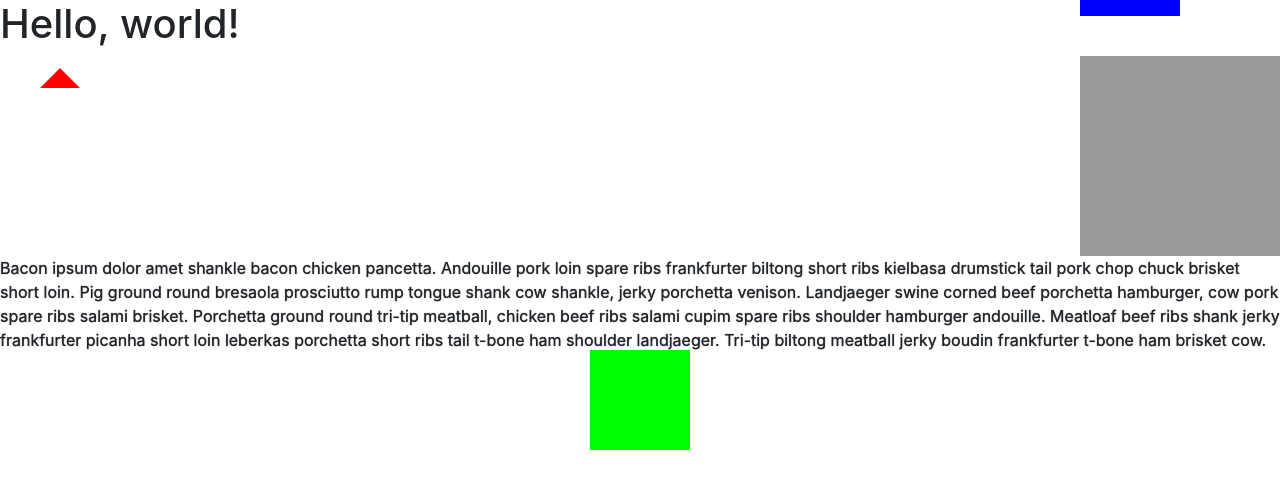
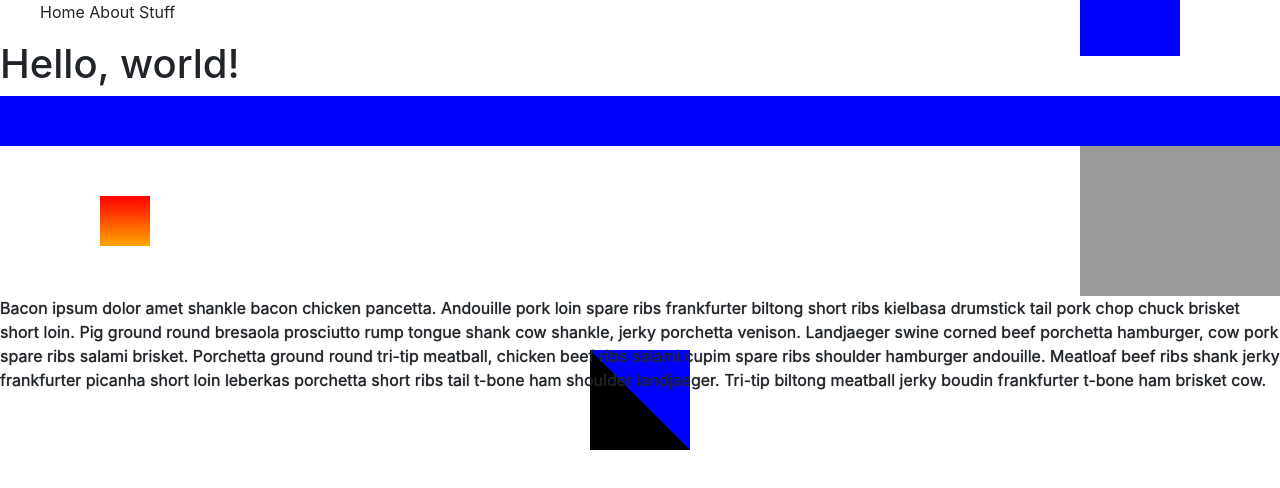
Before and after one commit to ZacharyRSmith/tut-css, a website: page index.html in a window 1280 px wide. Shown: the top 488 px of the page. Drawn offline with nearby package versions, Linux system fonts and the light colour scheme.

Commit message:
PLAY!! w/css transitions

```diff
--- a/index.html
+++ b/index.html
@@ -20,6 +20,22 @@
     <link href="css/main.css" rel="stylesheet">
   </head>
   <body>
+    <nav>
+      <ul>
+        <li>Home</li>
+
+        <li class="about-list">About
+          <ul>
+            <li>Us</li>
+
+            <li>You</li>
+          </ul>
+        </li>
+
+        <li>Stuff</li>
+      </ul>
+    </nav>
+
     <h1>Hello, <span data-tooltip="true" data-name="world">world!</span></h1>
 
     <!-- <div class="blue-box"></div> -->
@@ -32,6 +48,8 @@
       <div class="green-box"></div>
     </div>
 
+    <div class="gradient-box"></div>
+
     <p class="clear-fix">Bacon ipsum dolor amet shankle bacon chicken pancetta. Andouille pork loin spare ribs frankfurter biltong short ribs kielbasa drumstick tail pork chop chuck brisket short loin. Pig ground round bresaola prosciutto rump tongue shank cow shankle, jerky porchetta venison. Landjaeger swine corned beef porchetta hamburger, cow pork spare ribs salami brisket. Porchetta ground round tri-tip meatball, chicken beef ribs salami cupim spare ribs shoulder hamburger andouille. Meatloaf beef ribs shank jerky frankfurter picanha short loin leberkas porchetta short ribs tail t-bone ham shoulder landjaeger. Tri-tip biltong meatball jerky boudin frankfurter t-bone ham brisket cow.</p>
 
     <!-- jQuery (necessary for Bootstrap's JavaScript plugins) -->
--- a/public/css/main.css
+++ b/public/css/main.css
@@ -19,24 +19,36 @@ h1:after {
 span {
   position: relative;
 }
-span[data-tooltip="true"]:hover:before {
+span[data-tooltip="true"]:before {
   content: attr(data-name);
   position: absolute;
+  opacity: 0;
   bottom: -1.5em;
   left: 0em;
   background-color: yellow;
   border-radius: 10px;
   padding: 0 10px;
+
+  transition: 1s 50ms;
 }
-span[data-tooltip="true"]:hover:after {
+span[data-tooltip="true"]:after {
   content: '';
   position: absolute;
+  opacity: 0;
   width: 0;
   height: 0;
   bottom: -0.5em;
   left: 0em;
   border: 15px solid transparent;
   border-bottom-color: yellow;
+
+  transition: 1s 50ms;
+}
+span[data-tooltip="true"]:hover:before {
+  opacity: 1;
+}
+span[data-tooltip="true"]:hover:after {
+  opacity: 1;
 }
 
 .blue-box-container {
@@ -65,12 +77,10 @@ span[data-tooltip="true"]:hover:after {
 .green-box {
   margin: 0 auto;
   z-index: 0;
-  height: 100px;
-  width: 100px;
-  /*background: green;*/
-  /*background: rgba(0%, 100%, 0%, 1);*/
-  /*background: rgba(0, 255, 0, 1);*/
-  background: rgb(0, 255, 0);
+  height: 0;
+  width: 0;
+  border: 50px solid transparent;
+  border-color: blue blue black black;
 }
 
 .clear-fix {
@@ -83,3 +93,43 @@ span[data-tooltip="true"]:hover:after {
 p {
   text-shadow: 0 0 1px currentColor;
 }
+
+.gradient-box {
+  height: 50px;
+  position: relative;
+  transition: 1s 50ms;
+  background-color: blue;
+  /*background-image: radial-gradient(blue, indigo);*/
+}
+.gradient-box:hover {
+  background-color: indigo;
+  transform: scale(1.4);
+  /*background-image: radial-gradient(indigo, blue);*/
+}
+.gradient-box:after {
+  content: '';
+  position: absolute;
+  display: block;
+  height: 50px;
+  width: 50px;
+  background-image: linear-gradient(red, orange);
+  transform: translateX(100px) translateY(100px);
+}
+
+nav ul li {
+  list-style-type: none;
+}
+nav > ul > li {
+  position: relative;
+  display: inline-block;
+}
+.about-list > ul {
+  position: absolute;
+  transform: scale(1, 0);
+  transform-origin: top center;
+  transition: transform 0.2s linear 50ms;
+  top: 100%;
+}
+.about-list:hover > ul {
+  transform: scale(1, 1);
+}
```
